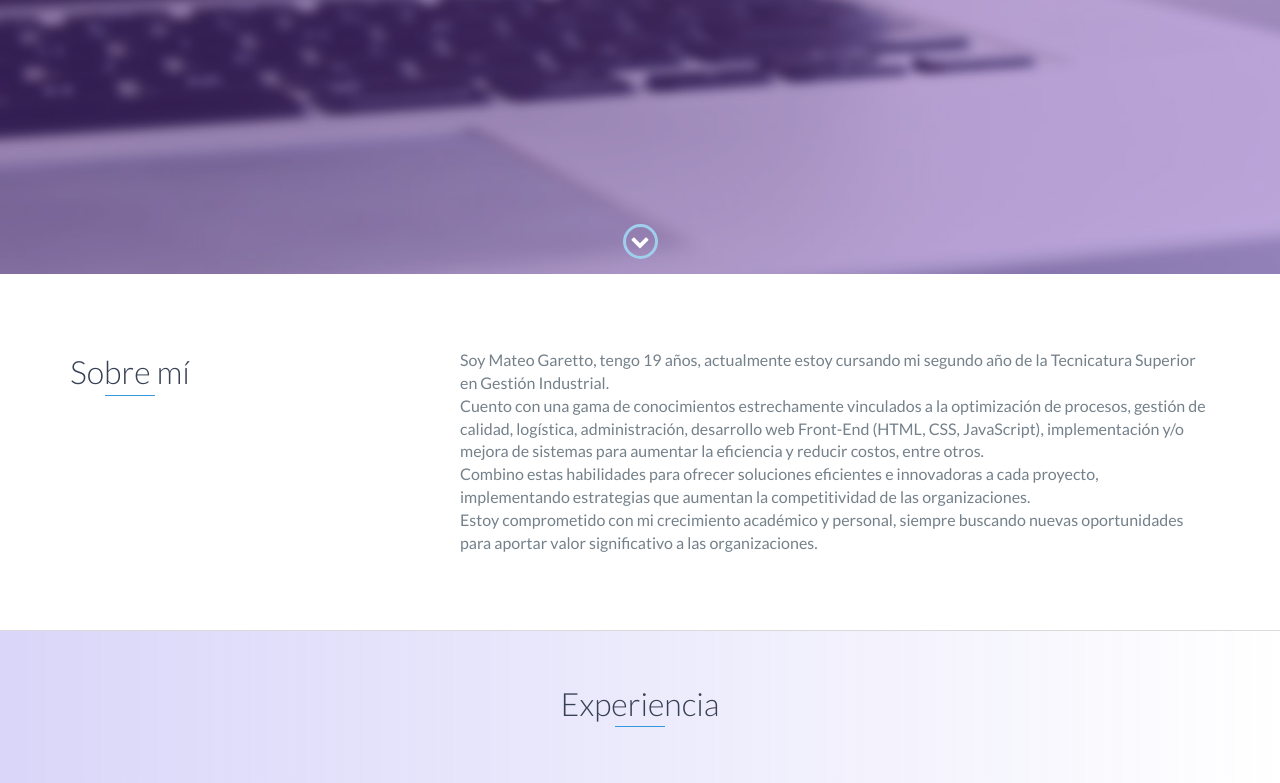
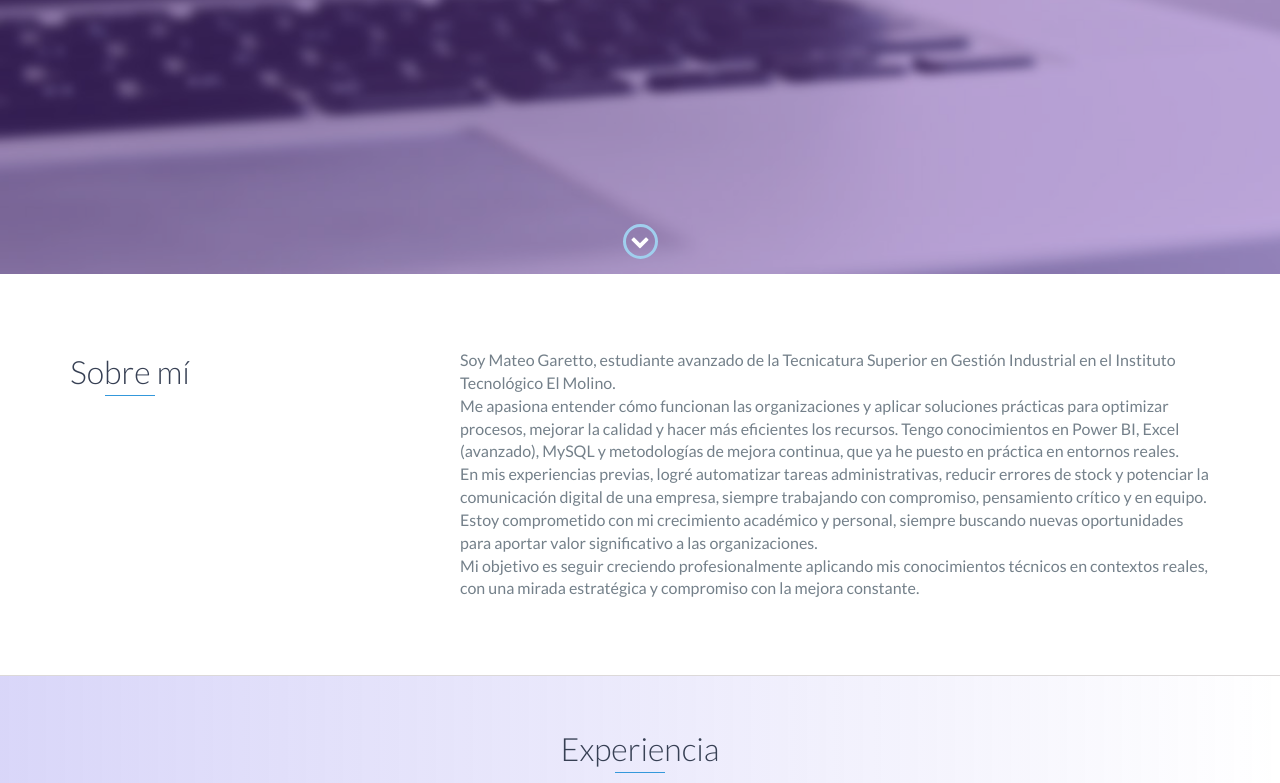
Before and after one commit to mateogaretto7/sitioweb, a plain HTML site: page index.html in a window 1280 px wide. Shown: the part 526-1309 px from the top of the page. Drawn offline with nearby package versions, Linux system fonts and the light colour scheme.

Commit message:
Update index.html
Update of my own website

```diff
--- a/index.html
+++ b/index.html
@@ -73,10 +73,11 @@
                 </div>
                 <div class="col-md-8">
                     <p>
-                        <p>Soy Mateo Garetto, tengo 19 años, actualmente estoy cursando mi segundo año de la Tecnicatura Superior en Gestión Industrial.</p>
-                        <p>Cuento con una gama de conocimientos estrechamente vinculados a la optimización de procesos, gestión de calidad, logística, administración, desarrollo web Front-End (HTML, CSS, JavaScript), implementación y/o mejora de sistemas para aumentar la eficiencia y reducir costos, entre otros.</p>
-                        <p>Combino estas habilidades para ofrecer soluciones eficientes e innovadoras a cada proyecto, implementando estrategias que aumentan la competitividad de las organizaciones.</p>
+                        <p>Soy Mateo Garetto, estudiante avanzado de la Tecnicatura Superior en Gestión Industrial en el Instituto Tecnológico El Molino.</p>
+                        <p>Me apasiona entender cómo funcionan las organizaciones y aplicar soluciones prácticas para optimizar procesos, mejorar la calidad y hacer más eficientes los recursos. Tengo conocimientos en Power BI, Excel (avanzado), MySQL y metodologías de mejora continua, que ya he puesto en práctica en entornos reales.</p>
+                        <p>En mis experiencias previas, logré automatizar tareas administrativas, reducir errores de stock y potenciar la comunicación digital de una empresa, siempre trabajando con compromiso, pensamiento crítico y en equipo.</p>
                         <p>Estoy comprometido con mi crecimiento académico y personal, siempre buscando nuevas oportunidades para aportar valor significativo a las organizaciones.</p>
+                        <p>Mi objetivo es seguir creciendo profesionalmente aplicando mis conocimientos técnicos en contextos reales, con una mirada estratégica y compromiso con la mejora constante.</p>
                     </p>
                 </div>
             </div>
```
